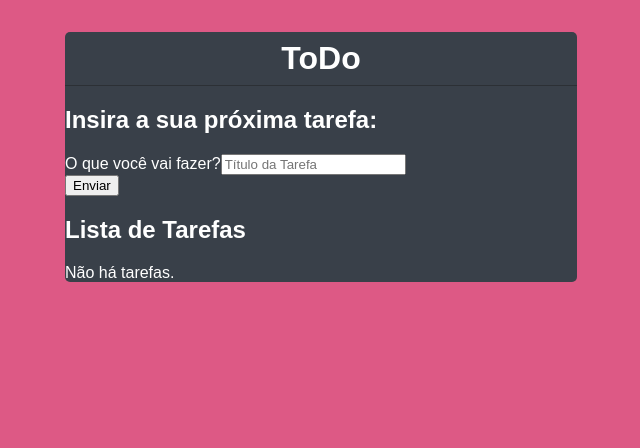
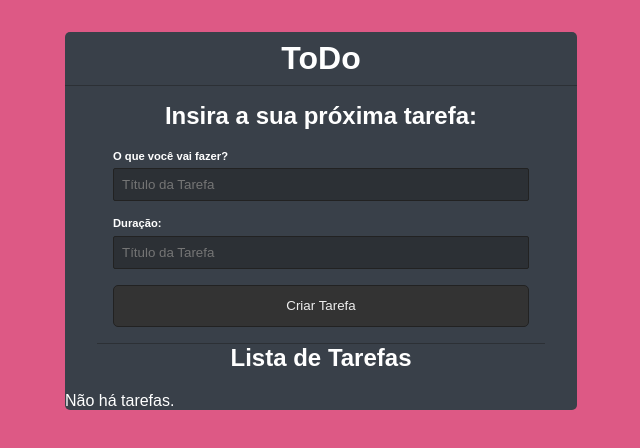
Before and after one commit to gafanhotoalexandre/todo-list-react, a React (Vite) app: page / in a window 1280 px wide. Shown: the top 448 px of the page, without its empty margins (319-959 px from the left). Built offline with nearby package versions, Linux system fonts and the light colour scheme.

Commit message:
trabalhando no css

```diff
--- a/src/App.css
+++ b/src/App.css
@@ -6,6 +6,7 @@
   margin: 2rem auto;
 }
 
+/* Header */
 .todo-header {
   padding: .5rem;
   border-bottom: 1px solid #2c3035;
@@ -14,3 +15,60 @@
 .todo-header h1 {
   margin: 0;
 }
+
+/* Form */
+.todo-form {
+  padding: 1rem;
+  margin: 0 2rem;
+  border-bottom: 1px solid #2c3035;
+}
+
+/* Form content */
+.todo-form h2,
+.todo-list h2 {
+  text-align: center;
+  margin-top: 0;
+}
+
+.form-control {
+  display: flex;
+  flex-direction: column;
+  margin-bottom: 1rem;
+}
+
+.form-control label {
+  font-weight: bold;
+  font-size: .7rem;
+  margin-bottom: .4rem;
+}
+
+.form-control input {
+  background-color: #2c3035;
+  border: 1px solid #222;
+  border-radius: 2px;
+  color: #dfdfdf;
+  padding: .5rem;
+}
+
+button,
+input[type="submit"] {
+  background-color: #333;
+  border: 1px solid #222;
+  border-radius: 5px;
+  color: #eee;
+  cursor: pointer;
+  display: block;
+  padding: .8rem;
+  width: 100%;
+
+  outline: none;
+  transition: .2s;
+}
+button:hover,
+input[type="submit"]:hover {
+  background-color: #222;
+}
+button:focus,
+input[type="submit"]:focus {
+  box-shadow: 0 0 2px 4px #2e2e2e;
+}
--- a/src/App.jsx
+++ b/src/App.jsx
@@ -12,8 +12,19 @@ function App() {
 
   const handleSubmit = e => {
     e.preventDefault();
+
+    const todo = {
+      id: Math.random(),
+      title,
+      time,
+      done: false
+    };
+
+    // envio para API
+    console.log(todo);
+
     setTitle('');
-    console.log('Enviou!');
+    setTime('');
   };
 
   return (
@@ -32,7 +43,14 @@ function App() {
               value={title || ''} required/>
           </div>
 
-          <button type="submit">Enviar</button>
+          <div className="form-control">
+            <label htmlFor="time">Duração:</label>
+            <input type="text" name="time" placeholder="Título da Tarefa"
+              onChange={ e => setTime(e.target.value) }
+              value={time || ''} required/>
+          </div>
+
+          <button type="submit">Criar Tarefa</button>
         </form>
       </section>
 
```
